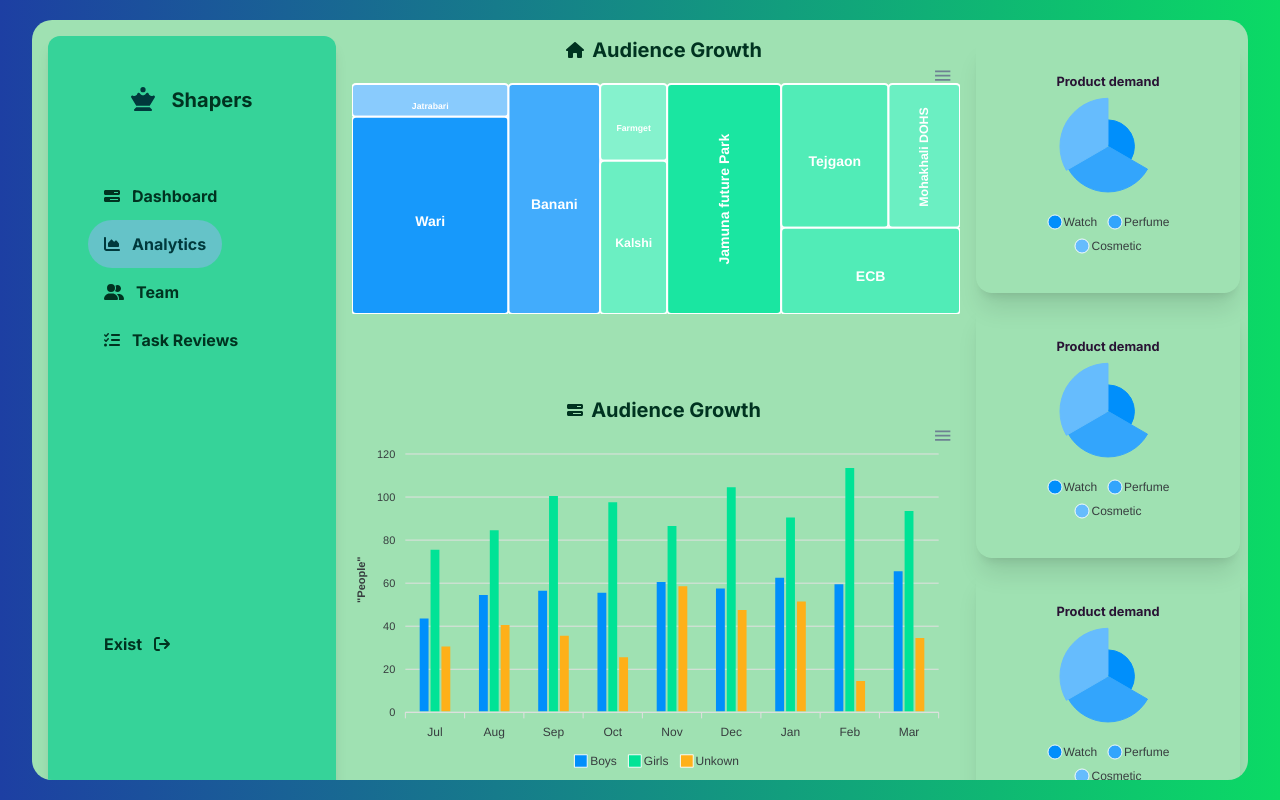
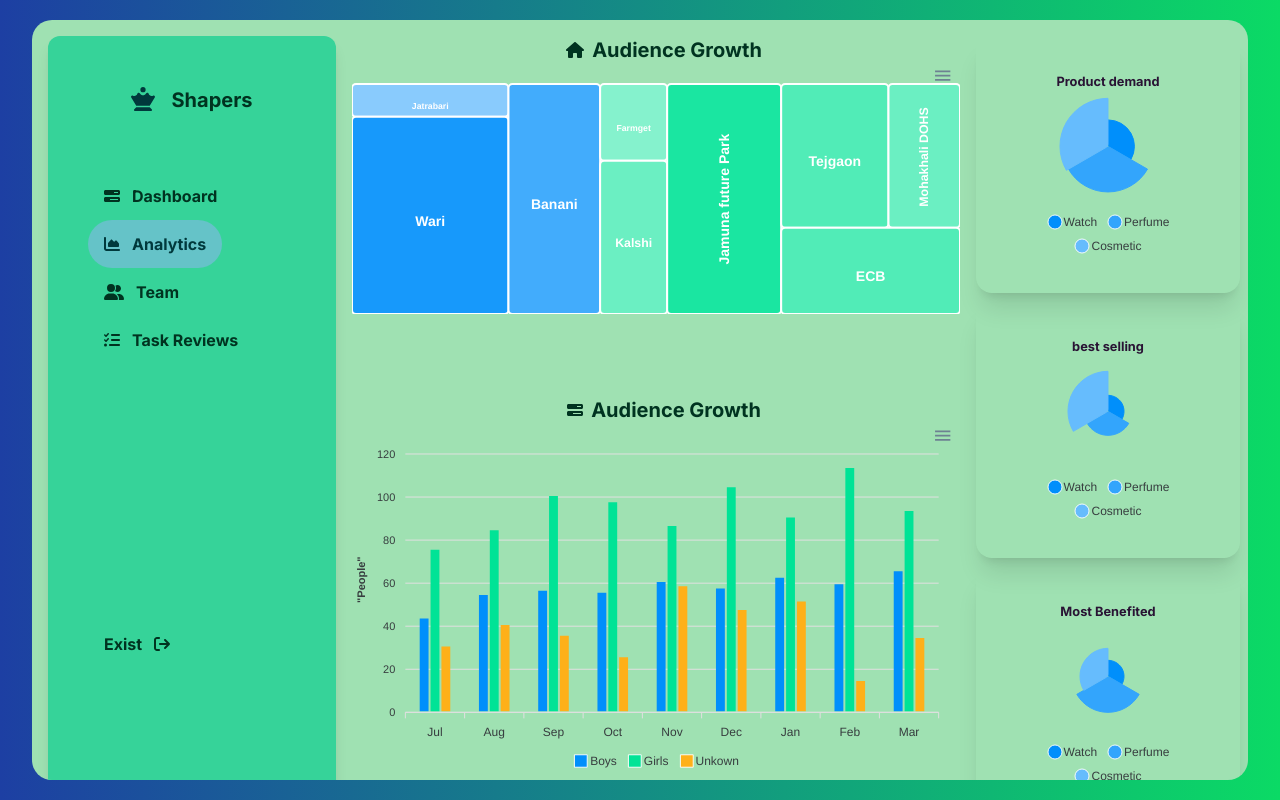
Before and after one commit to KanizFatimaMitu/project-analytics, a React (Create React App) app: page /analytics in a window 1280 px wide. Built offline with nearby package versions, Linux system fonts and the light colour scheme.

Commit message:
analytics done

```diff
--- a/src/Components/Analytics/AnalyticsSideBar.js
+++ b/src/Components/Analytics/AnalyticsSideBar.js
@@ -1,5 +1,7 @@
 import React from 'react';
 import Polar from '../Charts/Polar';
+import Polar2 from '../Charts/Polar2';
+import Polar3 from '../Charts/Polar3';
 
 const AnalyticsSideBar = () => {
     return (
@@ -11,12 +13,12 @@
             </div>
             <div class="card shadow-xl">
                 <div class="card-body items-center text-center">
-                   <Polar></Polar>
+                 <Polar2></Polar2>
                 </div>
             </div>
             <div class="card shadow-xl">
                 <div class="card-body items-center text-center">
-                   <Polar></Polar>
+                  <Polar3></Polar3>
                 </div>
             </div>
 
--- /dev/null
+++ b/src/Components/Charts/Polar2.js
@@ -0,0 +1,60 @@
+import React, { useState } from 'react';
+import ReactApexChart from 'react-apexcharts';
+
+const Polar2 = () => {
+    const [state, setState] = useState({
+        series: [ 20, 30,50],
+        options: {
+            chart: {
+                width: 380,
+                type: 'polarArea'
+            },
+            labels: [ 'Watch', 'Perfume','Cosmetic'],
+            fill: {
+                opacity: 1
+            },
+            stroke: {
+                width: 1,
+                colors: undefined
+            },
+            yaxis: {
+                show: false
+            },
+            legend: {
+                position: 'bottom'
+            },
+            plotOptions: {
+                polarArea: {
+                    rings: {
+                        strokeWidth: 0
+                    },
+                    spokes: {
+                        strokeWidth: 0
+                    },
+                }
+            },
+            theme: {
+                monochrome: {
+                    enabled: true,
+                    shadeTo: 'light',
+                    shadeIntensity: 0.6
+                }
+            }
+        },
+    })
+    return (
+        <div>
+            <small className='font-bold'>best selling</small>
+            <br />
+
+            <ReactApexChart
+                options={state.options}
+                series={state.series}
+                type="polarArea"
+                width={200} />
+
+        </div>
+    );
+};
+
+export default Polar2;
--- /dev/null
+++ b/src/Components/Charts/Polar3.js
@@ -0,0 +1,60 @@
+import React, { useState } from 'react';
+import ReactApexChart from 'react-apexcharts';
+
+const Polar3 = () => {
+    const [state, setState] = useState({
+        series: [20, 45, 35],
+        options: {
+            chart: {
+                width: 380,
+                type: 'polarArea'
+            },
+            labels: ['Watch', 'Perfume', 'Cosmetic'],
+            fill: {
+                opacity: 1
+            },
+            stroke: {
+                width: 1,
+                colors: undefined
+            },
+            yaxis: {
+                show: false
+            },
+            legend: {
+                position: 'bottom'
+            },
+            plotOptions: {
+                polarArea: {
+                    rings: {
+                        strokeWidth: 0
+                    },
+                    spokes: {
+                        strokeWidth: 0
+                    },
+                }
+            },
+            theme: {
+                monochrome: {
+                    enabled: true,
+                    shadeTo: 'light',
+                    shadeIntensity: 0.6
+                }
+            }
+        },
+    })
+    return (
+        <div>
+            <small className='font-bold'>Most Benefited</small>
+            <br />
+
+            <ReactApexChart
+                options={state.options}
+                series={state.series}
+                type="polarArea"
+                width={200} />
+
+        </div>
+    );
+};
+
+export default Polar3;
--- a/src/Components/Charts/Radar.js
+++ b/src/Components/Charts/Radar.js
@@ -47,7 +47,7 @@
              options={state.options}
              series={state.series}
              type="radar"
-             height={300} />
+             height={200} />
         </div>
     );
 };
```
